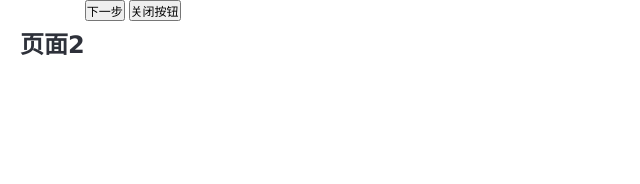
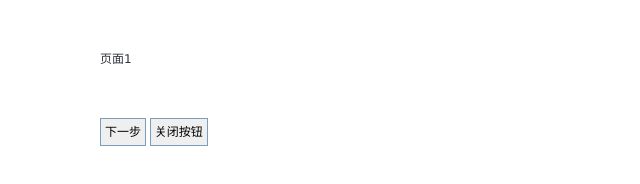
Before and after one commit to henjuese/svg-map, a plain HTML site: page test1.0.html in a window 1280 px wide. Shown: the whole page, without its empty margins (0-640 px from the left). Drawn offline with Linux system fonts and the light colour scheme.

Commit message:
ces' “

```diff
--- a/test3.html
+++ b/test1.0.html
@@ -35,16 +35,32 @@ h2{ margin-top:30px; padding-left:10px; background-color: #ddd; font-size:14px;
 .mapInfo span{ padding:0 5px 0 3px;}
 .mapInfo b{ font-weight:normal; color:#2770B5}
 
+.input-type{
+    margin: 50px 100px;
+}
+.input-type input{
+    border-right: #7b9ebd 1px solid;
+    padding : 4px;
+    border-top: #7b9ebd 1px solid;
+
+    font-size: 12px;
+
+    border-left: #7b9ebd 1px solid;
+    color: black;
+
+    border-bottom: #7b9ebd 1px solid;
+}
+
 </style>
 
 <script type="text/javascript">
 
     $(function(){
         $('#next-step').click(function(){
-         window.location.href="test2.html";
+         window.location.href="test2.0.html";
         });
         $('#closetep').click(function(){
-         var userAgent = navigator.userAgent;
+          var userAgent = navigator.userAgent;
             if (userAgent.indexOf("Firefox") != -1 || userAgent.indexOf("Chrome") !=-1) {
                window.location.href="about:blank";
             } else {
@@ -52,16 +68,17 @@ h2{ margin-top:30px; padding-left:10px; background-color: #ddd; font-size:14px;
                window.open("", "_self");
                window.close();
             }
-            wx.closeWindow();
+
         });
-
     })
 
 </script>
 </head>
 <body>
-<h1>页面2</h1>
-	  <input type="button" id="next-step" value="下一步" name="下一步">
-      <input type="button" id="closetep" value="关闭按钮"  name="关闭按钮">
+      <div class="input-type"> 页面1 </div>
+      <div class="input-type">
+          <input type="button" id="next-step" value="下一步" name="下一步">
+           <input type="button" id="closetep" value="关闭按钮"  name="关闭按钮">
+      </div>
 </body>
 </html>
```
Also changed, not shown: test2.0.html (renamed from test.html, +22 -12 lines), test3.0.html (renamed from test2.html, +29 -6 lines).
